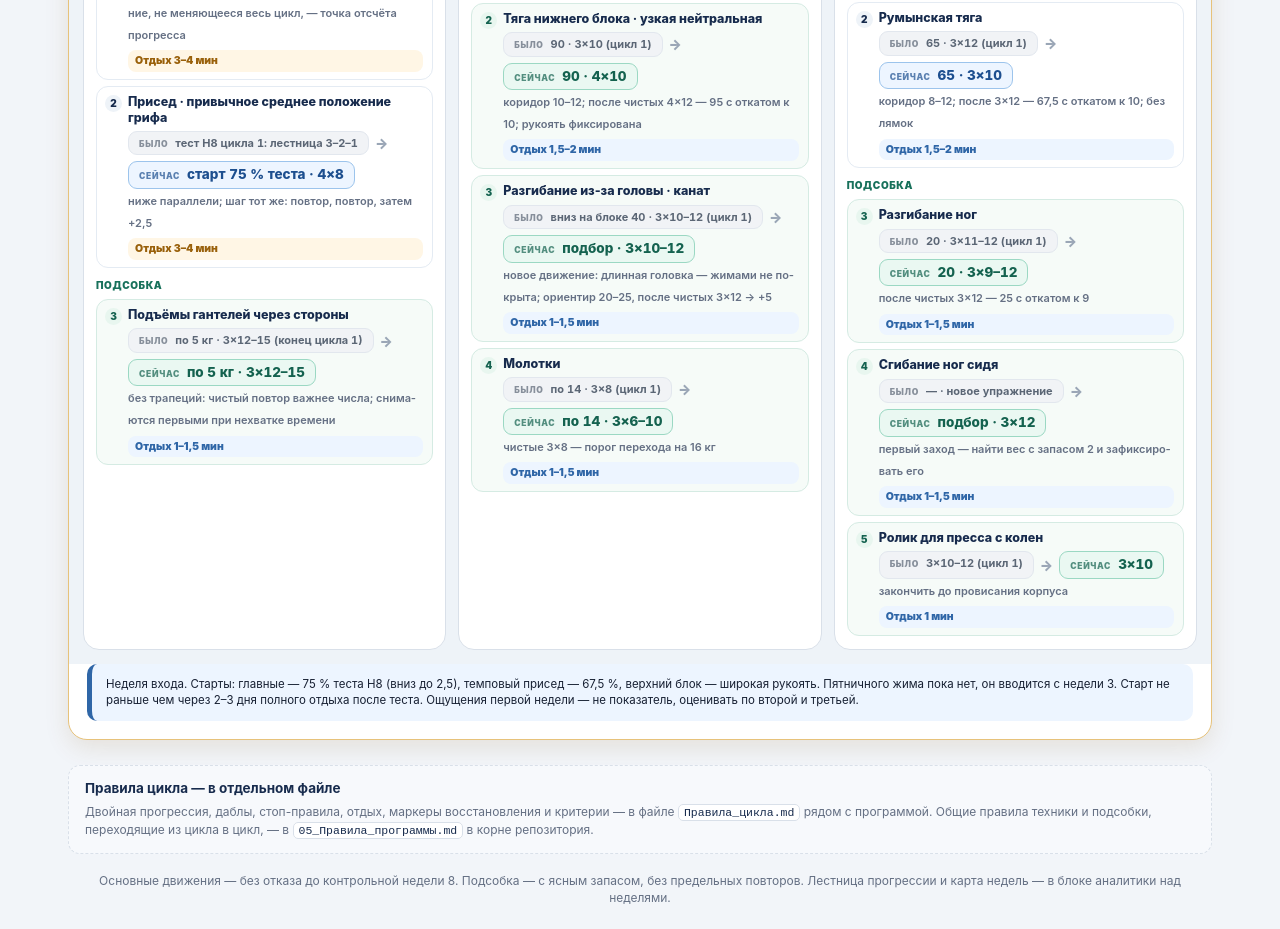
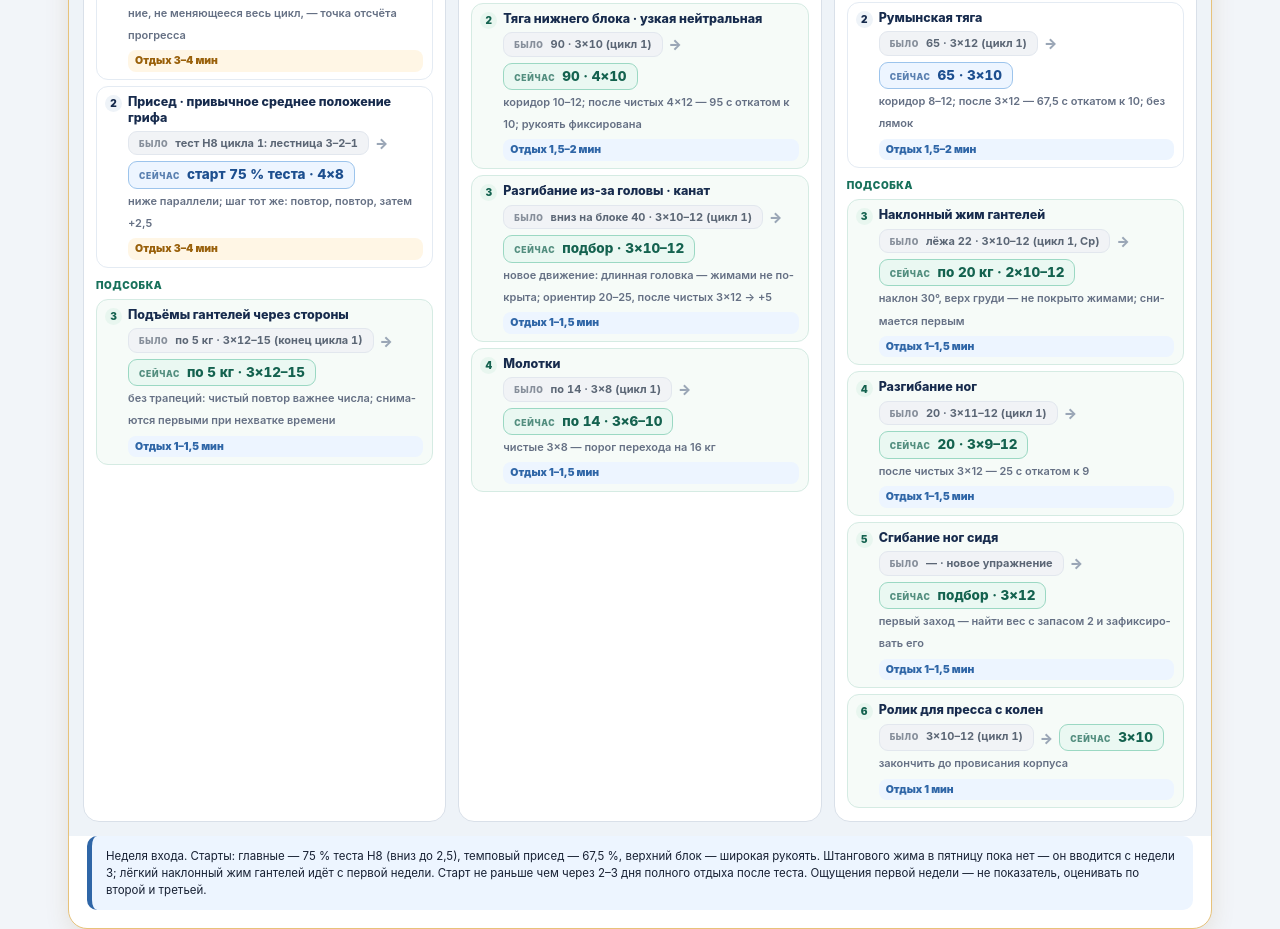
Before and after one commit to Aistben/PRogramlift, a plain HTML site: page Цикл_2_Объём/Программа_8_недель.html in a window 1280 px wide. Shown: the part 835-1764 px from the top of the page. Drawn offline with Linux system fonts and the light colour scheme.

Commit message:
Наклонный жим гантелей 30 в пятницу цикла 2: верх груди; правило плоской скамьи снято пользователем
Co-authored-by: arena-agent <297053741+arena-agent@users.noreply.github.com>

```diff
--- a/Цикл_2_Объём/Программа_8_недель.html
+++ b/Цикл_2_Объём/Программа_8_недель.html
@@ -446,6 +446,10 @@ body:has(#week-9:target) .week{display:none}
       </ol>
       <div class="block-title assist">Подсобка</div>
       <ol class="plan" start="3">
+        <li><b>Наклонный жим гантелей</b>
+          <div class="pp"><span class="pp-was"><i>было</i>лёжа 22 · 3×10–12 (цикл 1, Ср)</span><span class="pp-arrow">→</span><span class="pp-now"><i>сейчас</i>по 20 кг · 2×10–12</span></div>
+          <span class="ex-alt">наклон 30°, верх груди — не покрыто жимами; снимается первым</span>
+          <span class="mode mode-moderate">Отдых 1–1,5 мин</span></li>
         <li><b>Разгибание ног</b>
           <div class="pp"><span class="pp-was"><i>было</i>20 · 3×11–12 (цикл 1)</span><span class="pp-arrow">→</span><span class="pp-now"><i>сейчас</i>20 · 3×9–12</span></div>
           <span class="ex-alt">после чистых 3×12 — 25 с откатом к 9</span>
@@ -461,7 +465,7 @@ body:has(#week-9:target) .week{display:none}
       </ol>
     </article>
   </div>
-  <div class="week-note">Неделя входа. Старты: главные — 75 % теста Н8 (вниз до 2,5), темповый присед — 67,5 %, верхний блок — широкая рукоять. Пятничного жима пока нет, он вводится с недели 3. Старт не раньше чем через 2–3 дня полного отдыха после теста. Ощущения первой недели — не показатель, оценивать по второй и третьей.</div>
+  <div class="week-note">Неделя входа. Старты: главные — 75 % теста Н8 (вниз до 2,5), темповый присед — 67,5 %, верхний блок — широкая рукоять. Штангового жима в пятницу пока нет — он вводится с недели 3; лёгкий наклонный жим гантелей идёт с первой недели. Старт не раньше чем через 2–3 дня полного отдыха после теста. Ощущения первой недели — не показатель, оценивать по второй и третьей.</div>
 </details>
 </section>
 
@@ -527,6 +531,10 @@ body:has(#week-9:target) .week{display:none}
       </ol>
       <div class="block-title assist">Подсобка</div>
       <ol class="plan" start="3">
+        <li><b>Наклонный жим гантелей</b>
+          <div class="pp"><span class="pp-was"><i>было</i>факт недели 1</span><span class="pp-arrow">→</span><span class="pp-now"><i>сейчас</i>вес Н1 · 2×10–12</span></div>
+          <span class="ex-alt">после чистых 2×12 → 22</span>
+          <span class="mode mode-moderate">Отдых 1–1,5 мин</span></li>
         <li><b>Разгибание ног</b>
           <div class="pp"><span class="pp-was"><i>было</i>факт недели 1</span><span class="pp-arrow">→</span><span class="pp-now"><i>сейчас</i>20 · 3×9–12</span></div>
           <span class="mode mode-moderate">Отдых 1–1,5 мин</span></li>
@@ -615,6 +623,10 @@ body:has(#week-9:target) .week{display:none}
       </ol>
       <div class="block-title assist">Подсобка</div>
       <ol class="plan" start="3">
+        <li><b>Наклонный жим гантелей</b>
+          <div class="pp"><span class="pp-was"><i>было</i>факт недели 2</span><span class="pp-arrow">→</span><span class="pp-now"><i>сейчас</i>по правилу · 2×10–12</span></div>
+          <span class="ex-alt">после чистых 2×12 → 22</span>
+          <span class="mode mode-moderate">Отдых 1–1,5 мин</span></li>
         <li><b>Румынская тяга</b>
           <div class="pp"><span class="pp-was"><i>было</i>факт недели 2</span><span class="pp-arrow">→</span><span class="pp-now"><i>сейчас</i>по правилу · 3×8–12</span></div>
           <span class="mode mode-moderate">Отдых 1,5–2 мин</span></li>
@@ -691,6 +703,10 @@ body:has(#week-9:target) .week{display:none}
       </ol>
       <div class="block-title assist">Подсобка</div>
       <ol class="plan" start="3">
+        <li><b>Наклонный жим гантелей</b>
+          <div class="pp"><span class="pp-was"><i>было</i>факт недели 3</span><span class="pp-arrow">→</span><span class="pp-now"><i>сейчас</i>по правилу · 2×10–12</span></div>
+          <span class="ex-alt">после чистых 2×12 → 22</span>
+          <span class="mode mode-moderate">Отдых 1–1,5 мин</span></li>
         <li><b>Румынская тяга</b>
           <div class="pp"><span class="pp-was"><i>было</i>факт недели 3</span><span class="pp-arrow">→</span><span class="pp-now"><i>сейчас</i>по правилу · 3×8–12</span></div>
           <span class="mode mode-moderate">Отдых 1,5–2 мин</span></li>
@@ -766,6 +782,10 @@ body:has(#week-9:target) .week{display:none}
       </ol>
       <div class="block-title assist">Подсобка</div>
       <ol class="plan" start="3">
+        <li><b>Наклонный жим гантелей</b>
+          <div class="pp"><span class="pp-was"><i>было</i>факт недели 4</span><span class="pp-arrow">→</span><span class="pp-now"><i>сейчас</i>по правилу · 2×10–12</span></div>
+          <span class="ex-alt">после чистых 2×12 → 22</span>
+          <span class="mode mode-moderate">Отдых 1–1,5 мин</span></li>
         <li><b>Румынская тяга</b>
           <div class="pp"><span class="pp-was"><i>было</i>факт недели 4</span><span class="pp-arrow">→</span><span class="pp-now"><i>сейчас</i>по правилу · 3×8–12</span></div>
           <span class="mode mode-moderate">Отдых 1,5–2 мин</span></li>
@@ -843,6 +863,10 @@ body:has(#week-9:target) .week{display:none}
       </ol>
       <div class="block-title assist">Подсобка</div>
       <ol class="plan" start="3">
+        <li><b>Наклонный жим гантелей</b>
+          <div class="pp"><span class="pp-was"><i>было</i>факт недели 5</span><span class="pp-arrow">→</span><span class="pp-now"><i>сейчас</i>по правилу · 2×10–12</span></div>
+          <span class="ex-alt">после чистых 2×12 → 22</span>
+          <span class="mode mode-moderate">Отдых 1–1,5 мин</span></li>
         <li><b>Румынская тяга</b>
           <div class="pp"><span class="pp-was"><i>было</i>факт недели 5</span><span class="pp-arrow">→</span><span class="pp-now"><i>сейчас</i>по правилу · 3×8–12</span></div>
           <span class="mode mode-moderate">Отдых 1,5–2 мин</span></li>
@@ -920,6 +944,10 @@ body:has(#week-9:target) .week{display:none}
       </ol>
       <div class="block-title assist">Подсобка</div>
       <ol class="plan" start="3">
+        <li><b>Наклонный жим гантелей</b>
+          <div class="pp"><span class="pp-was"><i>было</i>факт недели 6</span><span class="pp-arrow">→</span><span class="pp-now"><i>сейчас</i>по правилу · 2×10–12</span></div>
+          <span class="ex-alt">после чистых 2×12 → 22</span>
+          <span class="mode mode-moderate">Отдых 1–1,5 мин</span></li>
         <li><b>Румынская тяга</b>
           <div class="pp"><span class="pp-was"><i>было</i>факт недели 6</span><span class="pp-arrow">→</span><span class="pp-now"><i>сейчас</i>по правилу · 3×8–12</span></div>
           <span class="mode mode-moderate">Отдых 1,5–2 мин</span></li>
@@ -1005,6 +1033,10 @@ body:has(#week-9:target) .week{display:none}
       </ol>
       <div class="block-title assist">Подсобка</div>
       <ol class="plan" start="3">
+        <li><b>Наклонный жим гантелей</b>
+          <div class="pp"><span class="pp-was"><i>было</i>факт недели 7</span><span class="pp-arrow">→</span><span class="pp-now"><i>сейчас</i>вес Н7 · 2×10–12</span></div>
+          <span class="ex-alt">после чистых 2×12 → 22</span>
+          <span class="mode mode-moderate">Отдых 1–1,5 мин</span></li>
         <li><b>Румынская тяга</b>
           <div class="pp"><span class="pp-was"><i>было</i>факт недели 7</span><span class="pp-arrow">→</span><span class="pp-now"><i>сейчас</i>вес Н7 · 3×8–12</span></div>
           <span class="mode mode-moderate">Отдых 1,5–2 мин</span></li>
```
Also changed, not shown: 3 other files.
